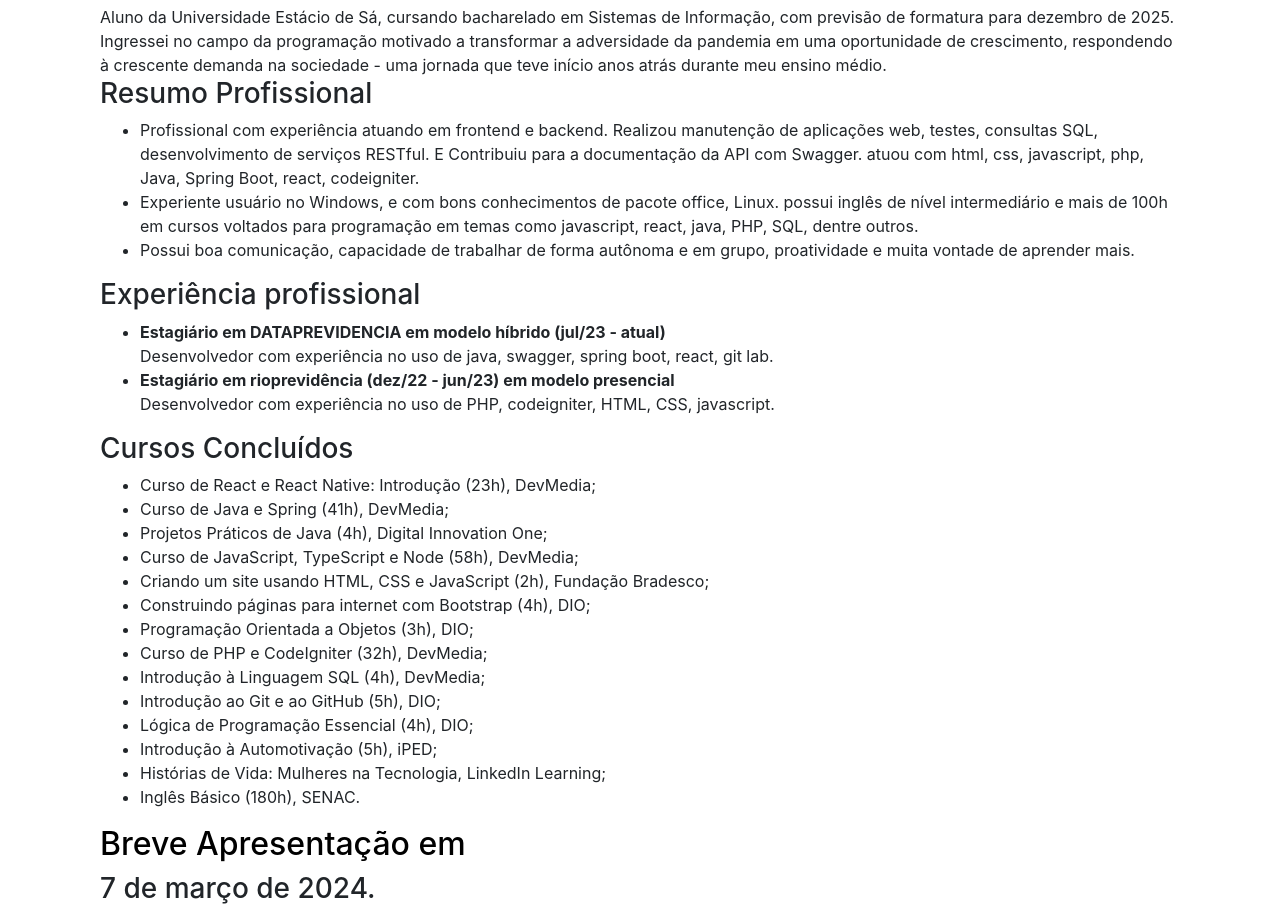
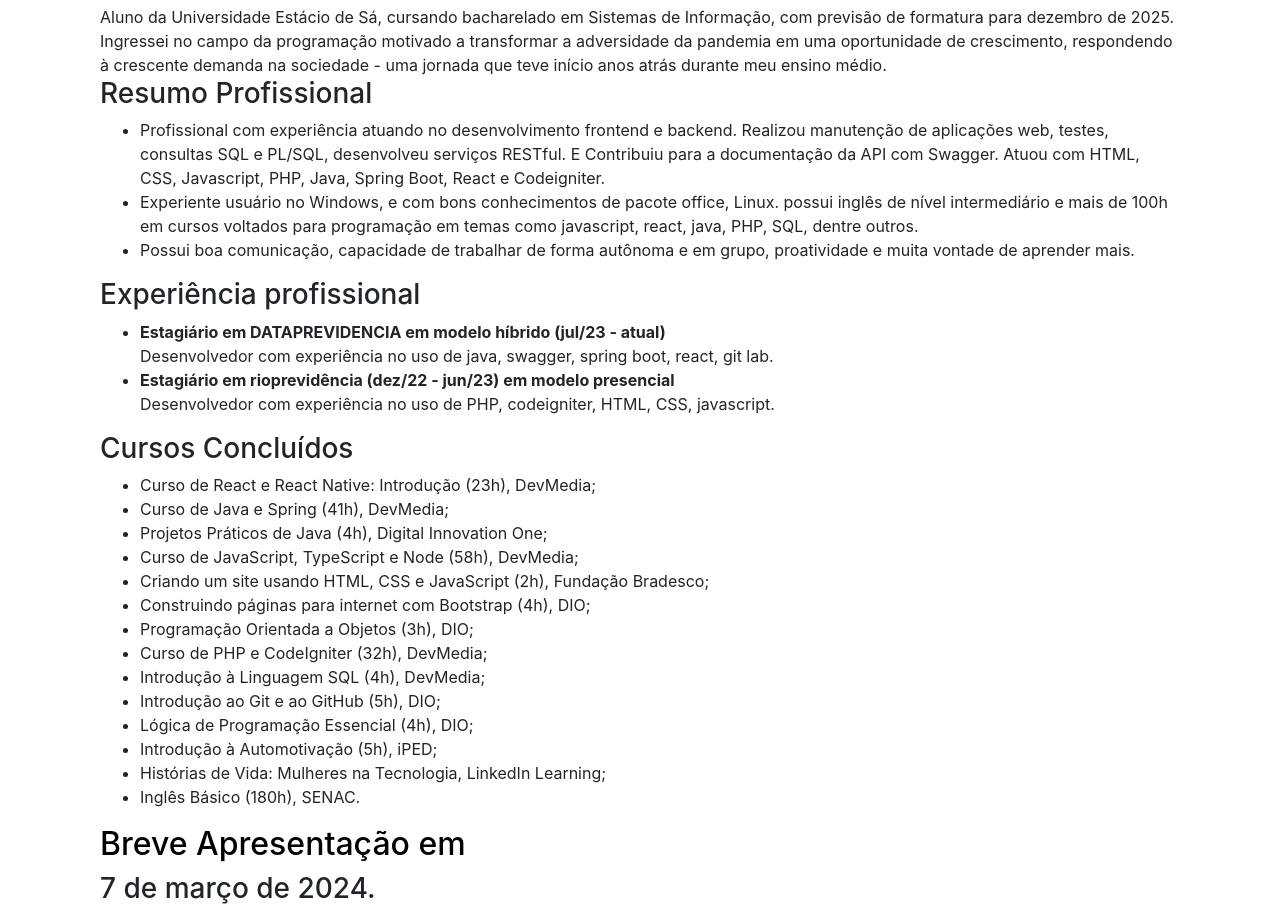
Before and after one commit to eduardosaatkamp/portfolioEduardoSaat, a website: page index.html in a window 1280 px wide. Shown: the part 1256-2171 px from the top of the page. Drawn offline with Linux system fonts and the light colour scheme.

Commit message:
Update index.html

```diff
--- a/index.html
+++ b/index.html
@@ -116,7 +116,7 @@
             Aluno da Universidade Estácio de Sá, cursando bacharelado em Sistemas de Informação, com previsão de formatura para dezembro de 2025. Ingressei no campo da programação motivado a transformar a adversidade da pandemia em uma oportunidade de crescimento, respondendo à crescente demanda na sociedade - uma jornada que teve início anos atrás durante meu ensino médio.
             <h3>Resumo Profissional</h3>
             <ul>
-              <li>Profissional com experiência atuando em frontend e backend. Realizou manutenção de aplicações web, testes, consultas SQL, desenvolvimento de serviços RESTful. E Contribuiu para a documentação da API com Swagger. atuou com html, css, javascript, php, Java, Spring Boot, react, codeigniter.</li>
+              <li>Profissional com experiência atuando no desenvolvimento frontend e backend. Realizou manutenção de aplicações web, testes, consultas SQL e PL/SQL, desenvolveu serviços RESTful. E Contribuiu para a documentação da API com Swagger. Atuou com HTML, CSS, Javascript, PHP, Java, Spring Boot, React e Codeigniter.</li>
               <li>Experiente usuário no Windows, e com bons conhecimentos de pacote office, Linux. possui inglês de nível intermediário e mais de 100h em cursos voltados para programação em temas como javascript, react, java, PHP, SQL, dentre outros.</li>
               <li>Possui boa comunicação, capacidade de trabalhar de forma autônoma e em grupo, proatividade e muita vontade de aprender mais.</li>
             </ul>
```
